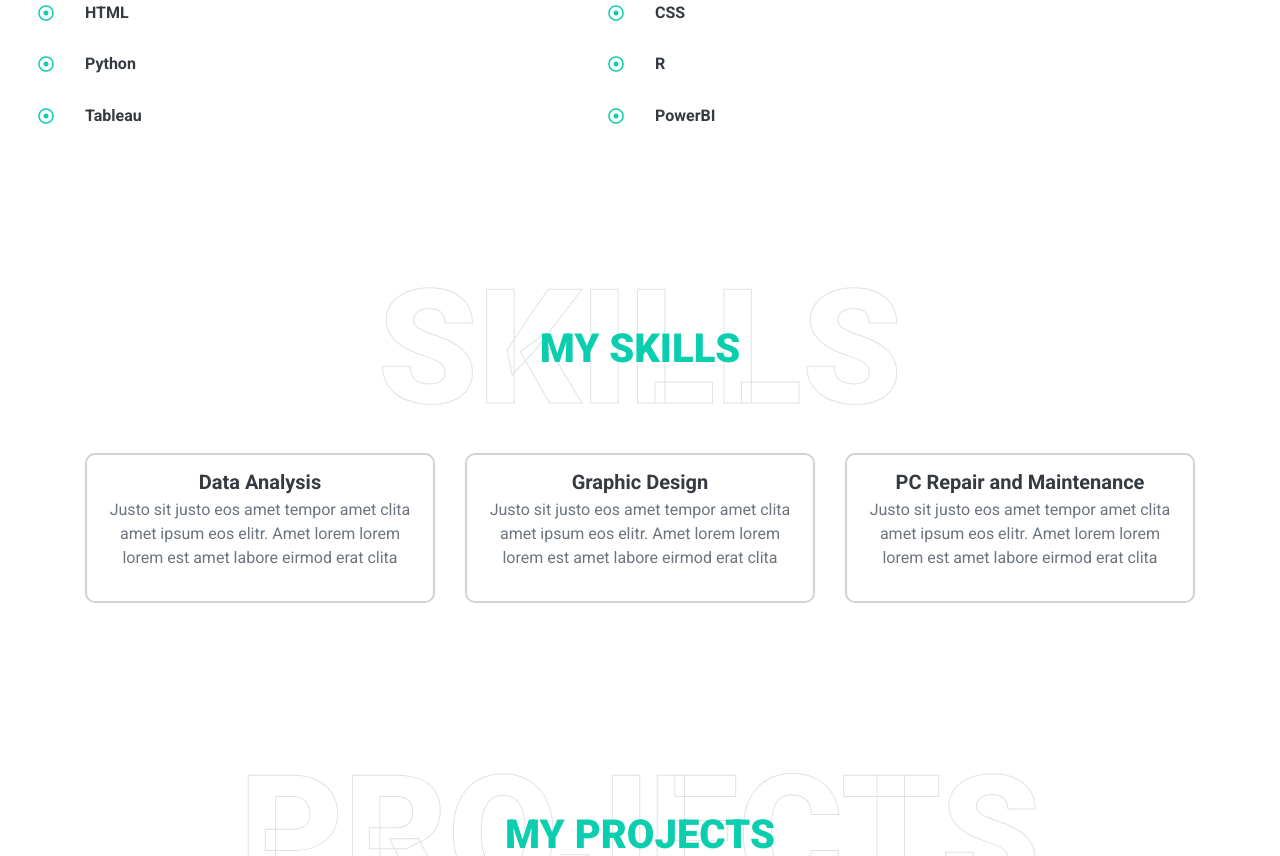
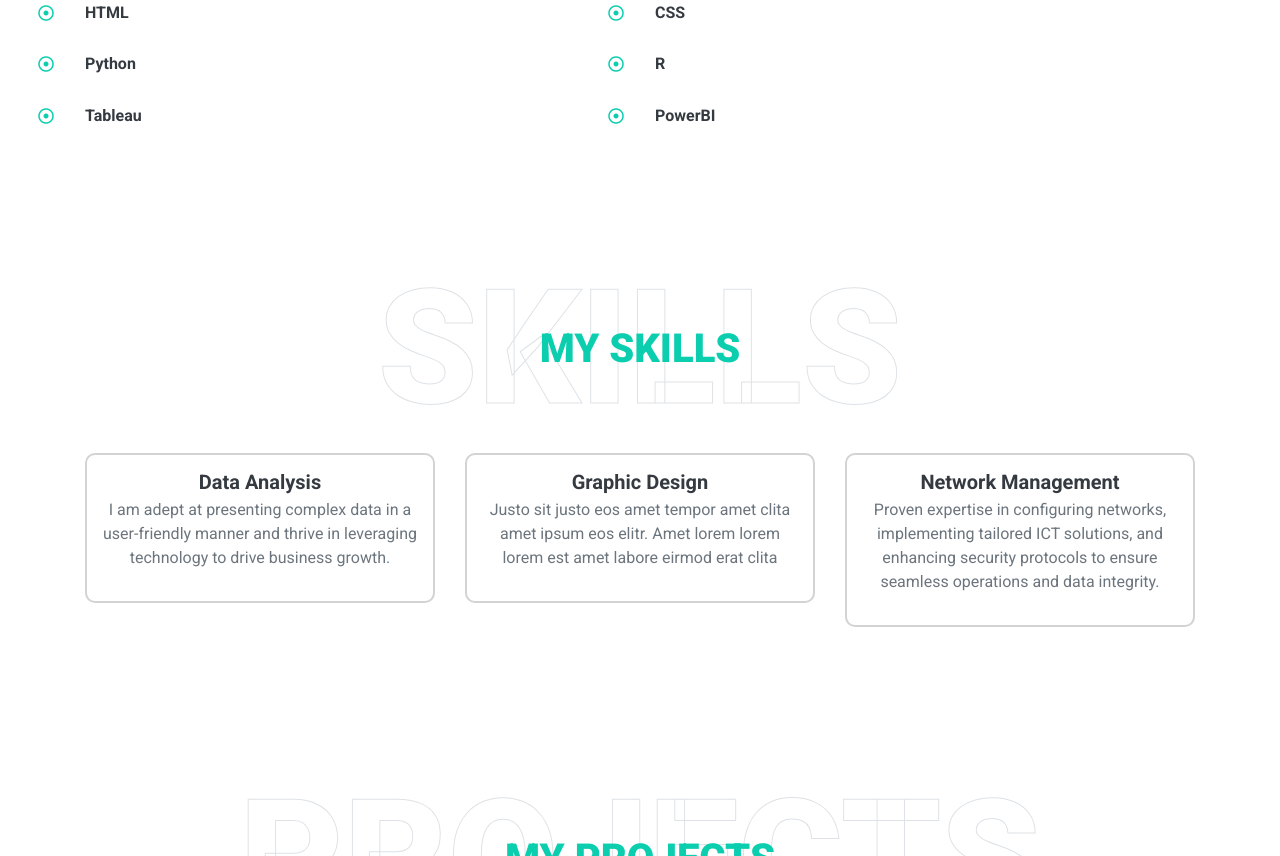
Before and after one commit to Grace-Sophie/portfolio, a plain HTML site: page index.html in a window 1280 px wide. Shown: the part 1656-2512 px from the top of the page. Drawn offline with nearby package versions, Linux system fonts and the light colour scheme.

Commit message:
index.html

```diff
--- a/index.html
+++ b/index.html
@@ -78,7 +78,7 @@
                     <img class="img-fluid w-100 rounded-circle shadow-sm" src="img/profile.jpg" alt="">
                 </div>
                 <div class="col-lg-7 text-center text-lg-left">
-                    <h3 class="text-white font-weight-normal mb-3">Hi there!/n I'm</h3>
+                    <h3 class="text-white font-weight-normal mb-3">Hi there! I'm</h3>
                     <h1 class="display-3 text-uppercase text-primary mb-2" style="-webkit-text-stroke: 2px #ffffff;">
                         Grace Karanja</h1>
                     <h1 class="typed-text-output d-inline font-weight-lighter text-white"></h1>
@@ -217,8 +217,8 @@
                     <div class="position-relative mb-4"
                         style="border: 2px solid lightgrey; border-radius: 10px; padding: 15px;">
                         <h5 class="font-weight-bold mb-1">Data Analysis</h5>
-                        <p>Justo sit justo eos amet tempor amet clita amet ipsum eos elitr. Amet lorem lorem lorem est
-                            amet labore eirmod erat clita</p>
+                        <p>I am adept at presenting complex data in a user-friendly manner
+                            and thrive in leveraging technology to drive business growth.</p>
                     </div>
                 </div>
                 <div class="col-lg-4 col-md-6 text-center mb-5">
@@ -232,9 +232,9 @@
                 <div class="col-lg-4 col-md-6 text-center mb-5">
                     <div class="position-relative mb-4"
                         style="border: 2px solid lightgrey; border-radius: 10px; padding: 15px;">
-                        <h5 class="font-weight-bold mb-1">PC Repair and Maintenance</h5>
-                        <p>Justo sit justo eos amet tempor amet clita amet ipsum eos elitr. Amet lorem lorem lorem est
-                            amet labore eirmod erat clita</p>
+                        <h5 class="font-weight-bold mb-1">Network Management</h5>
+                        <p>Proven expertise in configuring networks, implementing tailored ICT solutions,
+                            and enhancing security protocols to ensure seamless operations and data integrity.</p>
                     </div>
                 </div>
             </div>
```
